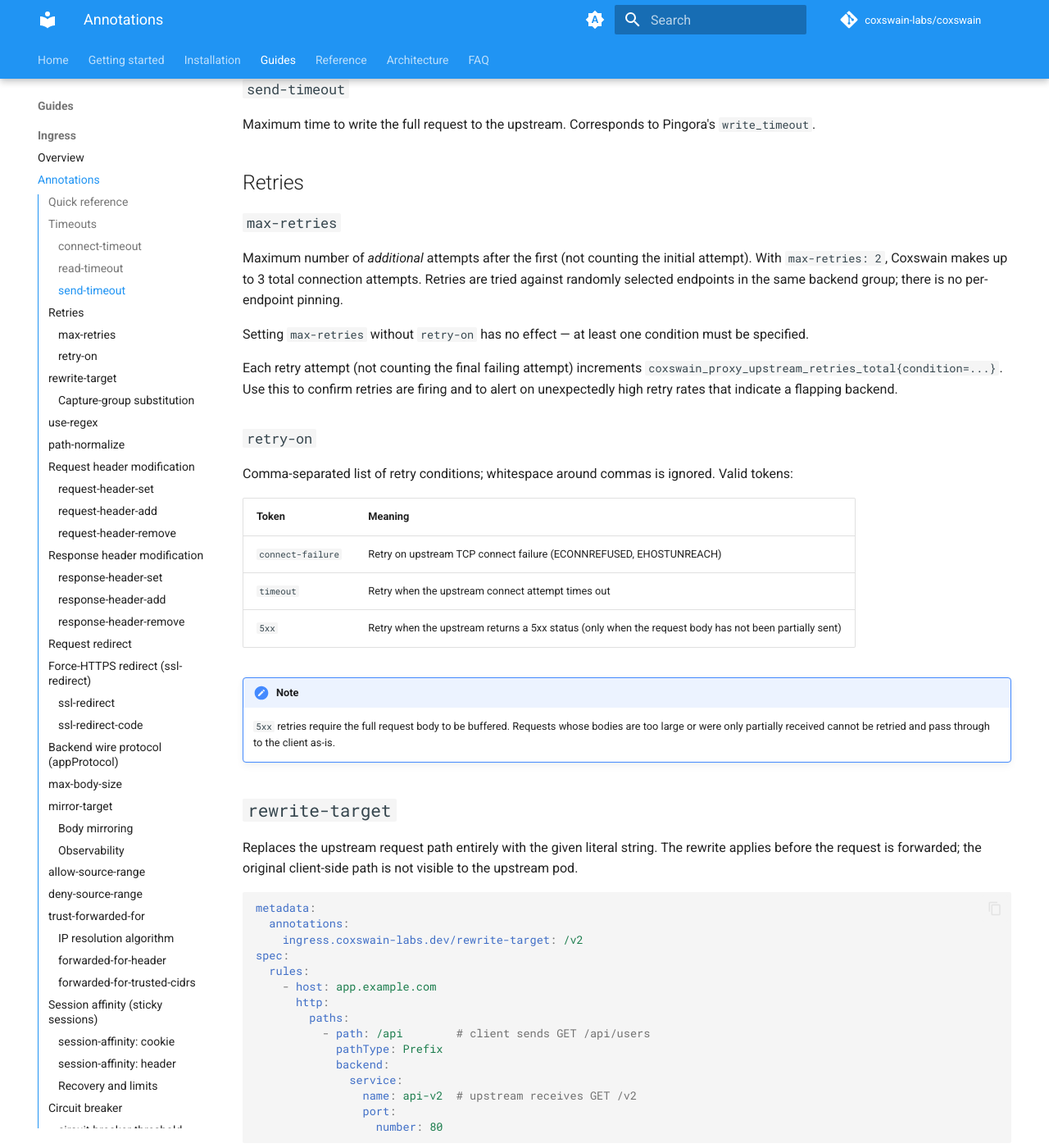
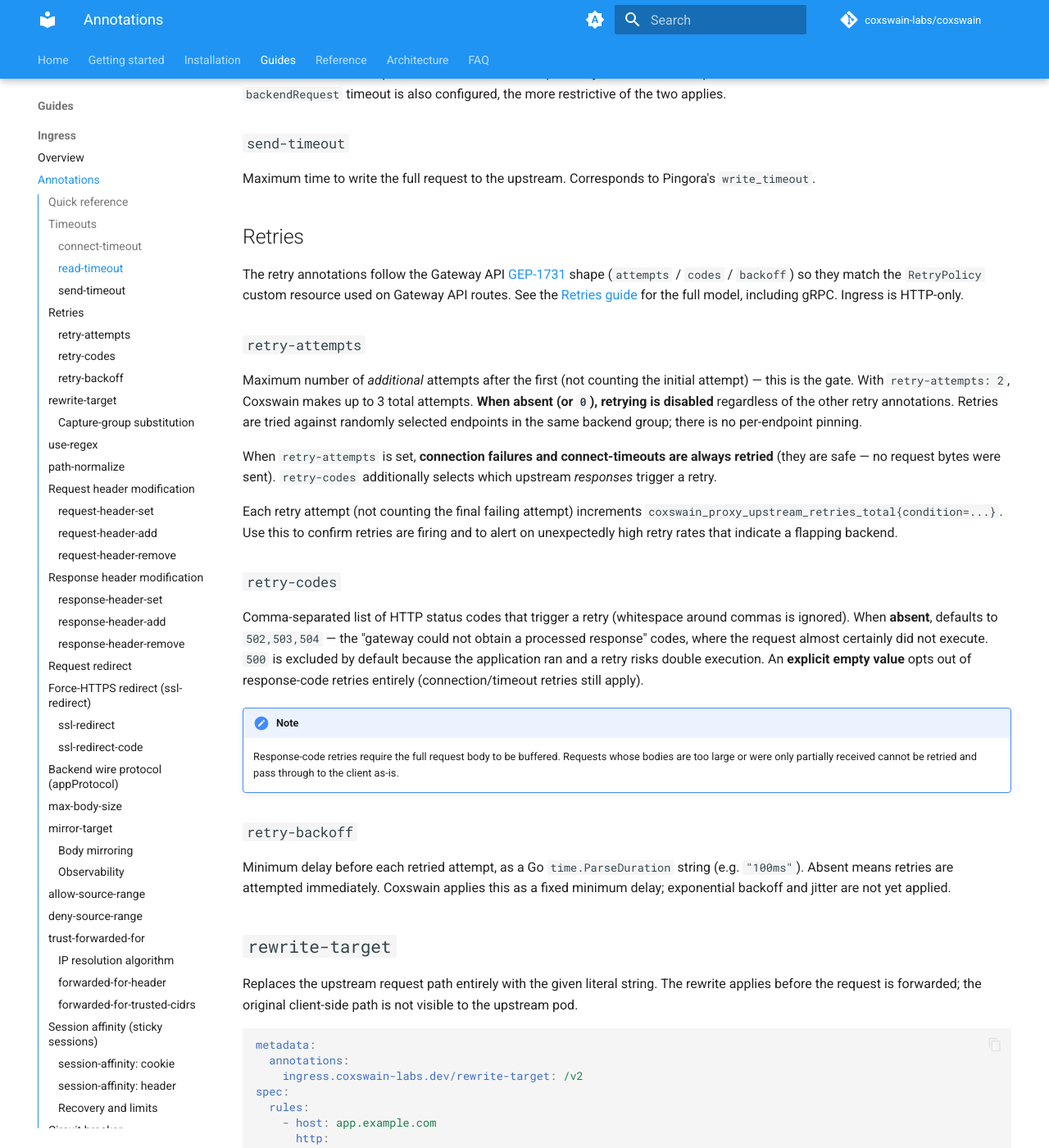
Before and after one commit to coxswain-labs/coxswain, an MkDocs documentation site: the page built from docs/src/guides/ingress-annotations.md, in a window 1280 px wide and 1400 px high, scrolled down 5050 px. Shown: the whole window at 82% size. Built offline with MkDocs 1.6.1 and Material for MkDocs 9.7.7, drawn with Linux system fonts in a browser that asks for light colours; comment, search, counter and statistics services are not loaded; the version menu is left out; some of the changed text lies outside the part shown.

Commit message:
test(e2e),docs: retry e2e (HTTP+gRPC happy/sad + backoff) + retries guide
Add data-plane e2e for RetryPolicy on the traffic_policy plane, plus docs.

- e2e (metric-scoped, deterministic): HTTP happy fires the retry loop on a
  retriable 503 and applies the 200ms backoff (go-httpbin /status/503); HTTP sad
  does not retry a status outside the code set; gRPC happy retries a trailers-only
  UNIMPLEMENTED (grpcCodes=[12], non-existent method); gRPC sad does not retry when
  the code is outside the set. Each asserts the per-condition
  coxswain_proxy_upstream_retries_total metric scoped to its own namespace. Adds
  an Ingress retry-codes/retry-backoff effect test and realigns the connect-retry
  fixture to `retry-attempts`.
- docs: new Retries guide (HTTP + gRPC model, trailers-only limitation, GEP-1731
  deprecation intent) and the realigned Ingress retry annotations.

Fixes #445

````diff
--- a/docs/mkdocs.yml
+++ b/docs/mkdocs.yml
@@ -91,6 +91,7 @@
       - Control-plane security: guides/control-plane-security.md
       - TLS: guides/tls.md
       - Rate limiting: guides/rate-limiting.md
+      - Retries: guides/retries.md
       - Verifying releases: guides/verifying-releases.md
       - Troubleshooting: guides/troubleshooting.md
   - Reference:
--- a/docs/src/guides/ingress-annotations.md
+++ b/docs/src/guides/ingress-annotations.md
@@ -13,8 +13,9 @@
 | `ingress.coxswain-labs.dev/connect-timeout` | duration | _none_ | `"5s"` |
 | `ingress.coxswain-labs.dev/read-timeout` | duration | _none_ | `"60s"` |
 | `ingress.coxswain-labs.dev/send-timeout` | duration | _none_ | `"60s"` |
-| `ingress.coxswain-labs.dev/max-retries` | integer | `0` | `"3"` |
-| `ingress.coxswain-labs.dev/retry-on` | csv | _none_ | `"connect-failure,5xx"` |
+| `ingress.coxswain-labs.dev/retry-attempts` | integer | `0` | `"3"` |
+| `ingress.coxswain-labs.dev/retry-codes` | csv | `502,503,504` | `"503,504"` |
+| `ingress.coxswain-labs.dev/retry-backoff` | duration | _none_ | `"100ms"` |
 | `ingress.coxswain-labs.dev/rewrite-target` | string | _none_ | `"/v2"` |
 | `ingress.coxswain-labs.dev/use-regex` | boolean | `false` | `"true"` |
 | `ingress.coxswain-labs.dev/request-header-set` | newline-list | _none_ | `"X-Via: coxswain"` |
@@ -72,8 +73,8 @@
   annotations:
     ingress.coxswain-labs.dev/connect-timeout: "5s"
     ingress.coxswain-labs.dev/read-timeout: "60s"
-    ingress.coxswain-labs.dev/max-retries: "2"
-    ingress.coxswain-labs.dev/retry-on: "connect-failure,timeout"
+    ingress.coxswain-labs.dev/retry-attempts: "2"
+    ingress.coxswain-labs.dev/retry-codes: "503,504"
     ingress.coxswain-labs.dev/rewrite-target: "/v2"
 ```
 
@@ -95,26 +96,26 @@
 
 ## Retries
 
-### `max-retries`
+The retry annotations follow the Gateway API [GEP-1731](https://gateway-api.sigs.k8s.io/geps/gep-1731/) shape (`attempts` / `codes` / `backoff`) so they match the `RetryPolicy` custom resource used on Gateway API routes. See the [Retries guide](retries.md) for the full model, including gRPC. Ingress is HTTP-only.
 
-Maximum number of _additional_ attempts after the first (not counting the initial attempt). With `max-retries: 2`, Coxswain makes up to 3 total connection attempts. Retries are tried against randomly selected endpoints in the same backend group; there is no per-endpoint pinning.
+### `retry-attempts`
 
-Setting `max-retries` without `retry-on` has no effect — at least one condition must be specified.
+Maximum number of _additional_ attempts after the first (not counting the initial attempt) — this is the gate. With `retry-attempts: 2`, Coxswain makes up to 3 total attempts. **When absent (or `0`), retrying is disabled** regardless of the other retry annotations. Retries are tried against randomly selected endpoints in the same backend group; there is no per-endpoint pinning.
+
+When `retry-attempts` is set, **connection failures and connect-timeouts are always retried** (they are safe — no request bytes were sent). `retry-codes` additionally selects which upstream _responses_ trigger a retry.
 
 Each retry attempt (not counting the final failing attempt) increments `coxswain_proxy_upstream_retries_total{condition=...}`. Use this to confirm retries are firing and to alert on unexpectedly high retry rates that indicate a flapping backend.
 
-### `retry-on`
+### `retry-codes`
 
-Comma-separated list of retry conditions; whitespace around commas is ignored. Valid tokens:
-
-| Token | Meaning |
-|-------|---------|
-| `connect-failure` | Retry on upstream TCP connect failure (ECONNREFUSED, EHOSTUNREACH) |
-| `timeout` | Retry when the upstream connect attempt times out |
-| `5xx` | Retry when the upstream returns a 5xx status (only when the request body has not been partially sent) |
+Comma-separated list of HTTP status codes that trigger a retry (whitespace around commas is ignored). When **absent**, defaults to `502,503,504` — the "gateway could not obtain a processed response" codes, where the request almost certainly did not execute. `500` is excluded by default because the application ran and a retry risks double execution. An **explicit empty value** opts out of response-code retries entirely (connection/timeout retries still apply).
 
 !!! note
-    `5xx` retries require the full request body to be buffered. Requests whose bodies are too large or were only partially received cannot be retried and pass through to the client as-is.
+    Response-code retries require the full request body to be buffered. Requests whose bodies are too large or were only partially received cannot be retried and pass through to the client as-is.
+
+### `retry-backoff`
+
+Minimum delay before each retried attempt, as a Go `time.ParseDuration` string (e.g. `"100ms"`). Absent means retries are attempted immediately. Coxswain applies this as a fixed minimum delay; exponential backoff and jitter are not yet applied.
 
 ## `rewrite-target`
 
@@ -1067,8 +1068,8 @@
 spec:
   defaultAnnotations:
     ingress.coxswain-labs.dev/connect-timeout: "10s"
-    ingress.coxswain-labs.dev/retry-on: "connect-failure,5xx"
-    ingress.coxswain-labs.dev/max-retries: "2"
+    ingress.coxswain-labs.dev/retry-attempts: "2"
+    ingress.coxswain-labs.dev/retry-codes: "503,504"
 ---
 apiVersion: networking.k8s.io/v1
 kind: IngressClass
@@ -1090,7 +1091,7 @@
 2. The class default from `spec.defaultAnnotations`.
 3. The built-in Coxswain default.
 
-The merge is per-key: an Ingress that sets only `connect-timeout` still inherits the class's `retry-on` and `max-retries`. The keys and value formats in `defaultAnnotations` are exactly the per-Ingress ones; an invalid value emits a warning and falls back to the built-in default, the same as if it were set directly on an Ingress (an empty string `""` is **not** an "unset" override — it parses, warns, and falls back).
+The merge is per-key: an Ingress that sets only `connect-timeout` still inherits the class's `retry-attempts` and `retry-codes`. The keys and value formats in `defaultAnnotations` are exactly the per-Ingress ones; an invalid value emits a warning and falls back to the built-in default, the same as if it were set directly on an Ingress (an empty string `""` is **not** an "unset" override — it parses, warns, and falls back).
 
 ### `spec.accessLog` — per-class access-log control
 
````
Also changed, not shown: docs/src/guides/retries.md (added, +87 -0 lines), 9 other files.
